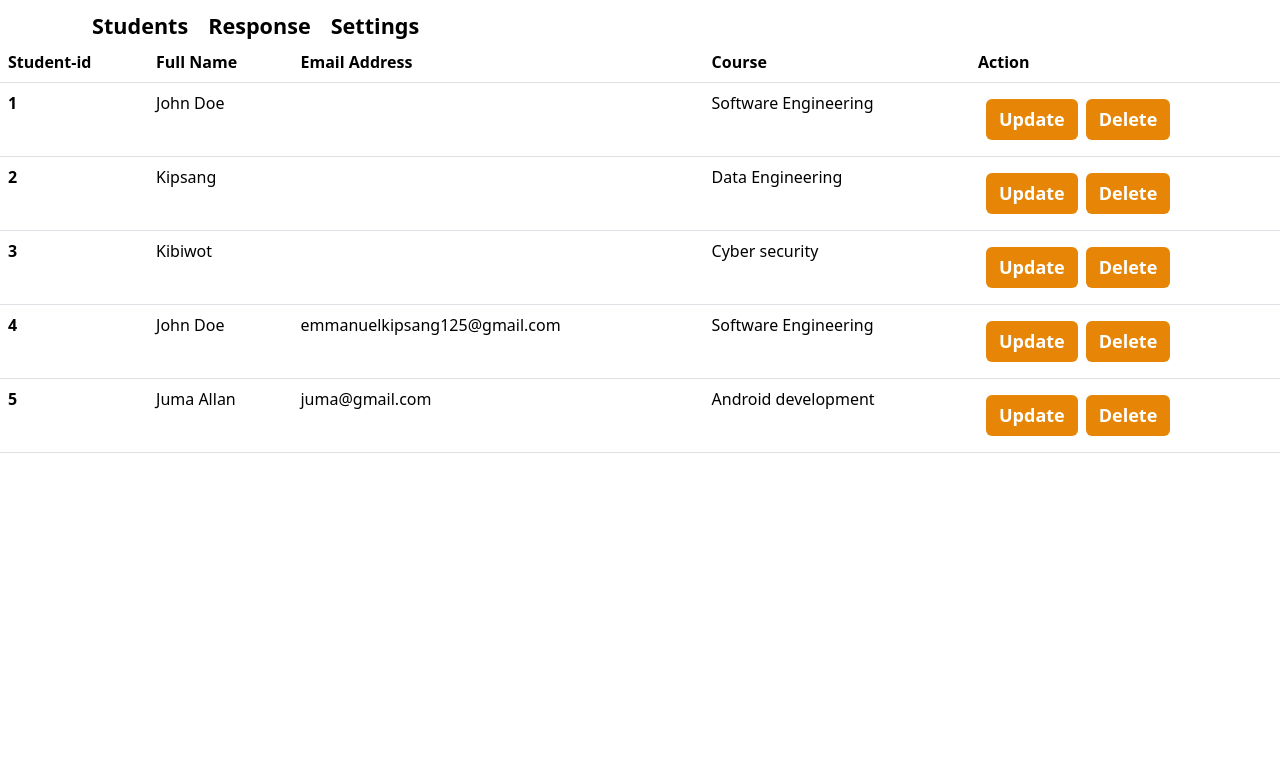
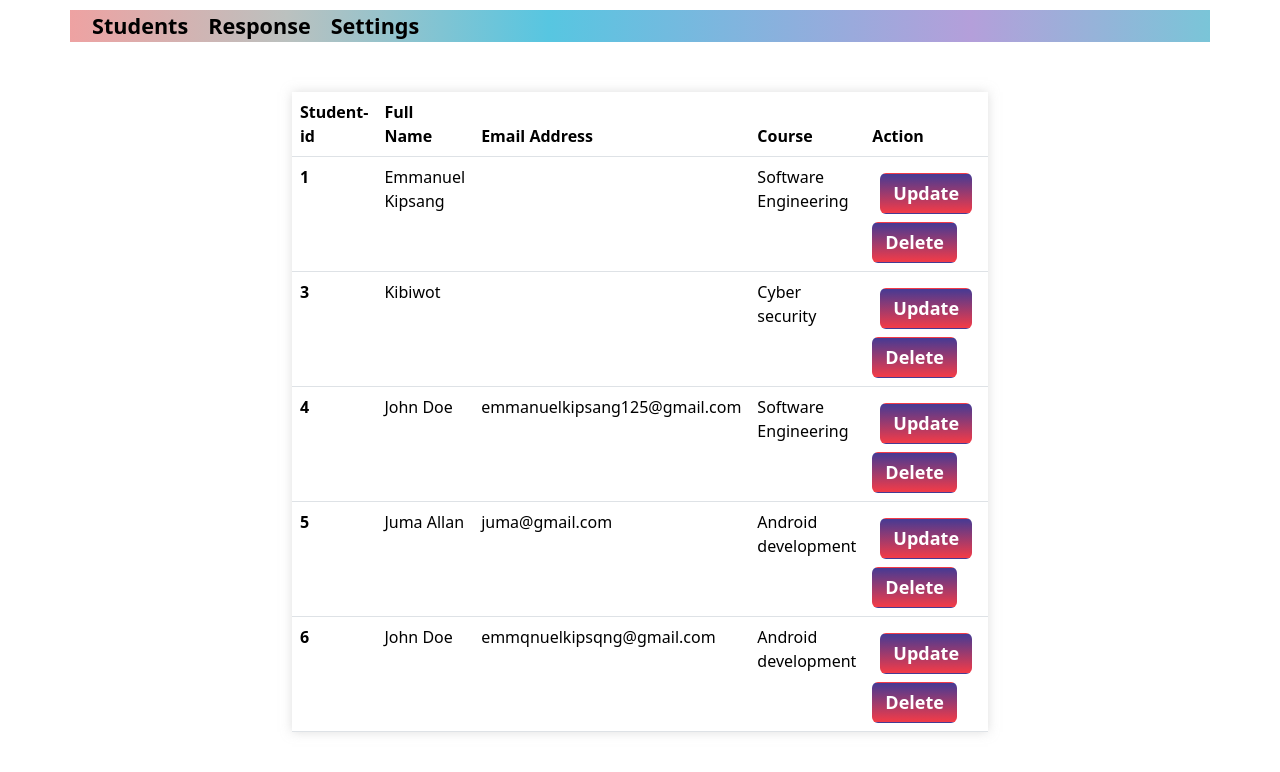
Before and after one commit to KipsangEmmanuel/Students-Feedback-Form--React-Sinatra-fullstack-, a React (Create React App) app: page /students in a window 1280 px wide. Shown: the top 772 px of the page. Built offline with nearby package versions, Linux system fonts and the light colour scheme; data requests are answered from the project's data file.

Commit message:
upgrade some styling

```diff
--- a/db.json
+++ b/db.json
@@ -2,15 +2,9 @@
   "students": [
     {
       "id": 1,
-      "name": "John Doe",
+      "name": "Emmanuel Kipsang",
       "Email": "emmanuel@gmail.com",
       "course": "Software Engineering"
-    },
-    {
-      "id": 2,
-      "name": "Kipsang",
-      "Email": "kipsang@gmail.com",
-      "course": "Data Engineering"
     },
     {
       "id": 3,
@@ -29,6 +23,12 @@
       "email": "juma@gmail.com",
       "course": "Android development",
       "id": 5
+    },
+    {
+      "name": "John Doe",
+      "email": "emmqnuelkipsqng@gmail.com",
+      "course": "Android development",
+      "id": 6
     }
   ]
 }
--- a/src/components/Form.js
+++ b/src/components/Form.js
@@ -1,6 +1,6 @@
 import { useState } from "react";
 import "../css/Form.css"
-function Form () {
+function Form() {
   const [formData, setFormData] = useState({
     name: "",
     email: "",
@@ -10,7 +10,7 @@ function Form () {
 
   function captureInput(event) {
     event.preventDefault()
-     setFormData({...formData, [event.target.id]: event.target.value});
+    setFormData({ ...formData, [event.target.id]: event.target.value });
   }
 
   function handleSubmit() {
@@ -25,9 +25,9 @@ function Form () {
     // .then(data => console.log(data))
   }
 
-    return(
+  return (
     <>
-          <form className="container" onSubmit={handleSubmit}>
+      <form id="form" className="container" onSubmit={handleSubmit}>
         <div className="mb-3">
           <label htmlFor="name" className="form-label">Full Name</label>
           <input
@@ -36,7 +36,7 @@ function Form () {
             className="form-control"
             value={formData.name}
             onChange={captureInput}
-                required/>
+            required />
         </div>
 
         <div className="mb-3">
@@ -47,7 +47,7 @@ function Form () {
             value={formData.email}
             onChange={captureInput}
             className="form-control"
-              required/>
+            required />
         </div>
 
         <div className="mb-3">
@@ -58,7 +58,7 @@ function Form () {
             value={formData.course}
             onChange={captureInput}
             className="form-control"
-              required/>
+            required />
         </div>
         <button className="btn">Submit</button>
       </form>
--- a/src/components/NavBar.js
+++ b/src/components/NavBar.js
@@ -5,7 +5,7 @@ function NavBar() {
     //I passed <a> tag to the NavLink className because I had already styled the <a> tag
     return (
         <>
-            <nav className="container">
+            <nav id="nav" className="container">
                 <NavLink className={"a"} to="/students" end>
                     Students
                 </NavLink>
--- a/src/css/Form.css
+++ b/src/css/Form.css
@@ -1,8 +1,15 @@
 @import url("https://cdn.jsdelivr.net/npm/bootstrap@5.3.0-alpha3/dist/css/bootstrap.min.css");
+
 .container {
     font-size: large;
     font-weight: bold;
+    background-image: linear-gradient(to right, #eea2a2 0%, #bbc1bf 19%, #57c6e1 42%, #b49fda 79%, #7ac5d8 100%);
 }
+
 .btn {
     background-color: blue;
 }
+
+#form {
+    background-image: linear-gradient(60deg, #abecd6 0%, #fbed96 100%);
+}
--- a/src/css/NavBar.css
+++ b/src/css/NavBar.css
@@ -2,6 +2,7 @@
 
 .container {
     margin-top: 10px;
+    /* background-image: linear-gradient(to top, #4fb576 0%, #44c489 30%, #28a9ae 46%, #28a2b7 59%, #4c7788 71%, #6c4f63 86%, #432c39 100%); */
 }
 
 a {
@@ -11,4 +12,6 @@ a {
     color: black !important;
     font-size: larger;
     font-weight: bolder;
+    /* display: flex; */
+    text-align: center;
 }
--- a/src/css/Table.css
+++ b/src/css/Table.css
@@ -1,7 +1,24 @@
 @import url("https://cdn.jsdelivr.net/npm/bootstrap@5.3.0-alpha3/dist/css/bootstrap.min.css");
+
 .btn {
-    background-color: rgb(231, 134, 6);
+    /* background-color: rgb(231, 134, 6); */
+    background-image: linear-gradient(to top, #f43b47 0%, #453a94 100%);
     color: white;
     font-size: large;
     font-weight: bold;
 }
+
+.container {
+    /* background-color: linear-gradient(to top, #4fb576 0%, #44c489 30%, #28a9ae 46%, #28a2b7 59%, #4c7788 71%, #6c4f63 86%, #432c39 100%); */
+}
+
+.table {
+    background-image: linear-gradient(-225deg, #D4FFEC 0%, #57F2CC 48%, #4596FB 100%);
+    transition: all 0.25s linear;
+    max-width: 600px;
+    /* max-height: 50%; */
+    margin: 50px auto;
+    box-shadow: 0px 0px 10px rgba(190, 190, 190, 0.5);
+    padding: 20px;
+    transition: all 0.25s linear;
+}
```
Lines whose indentation alone changed are shown as unchanged.
